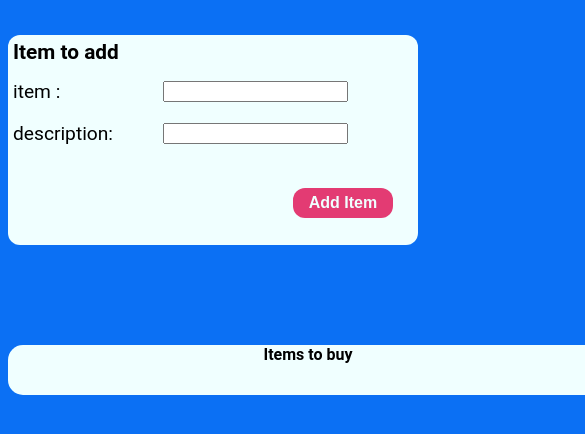
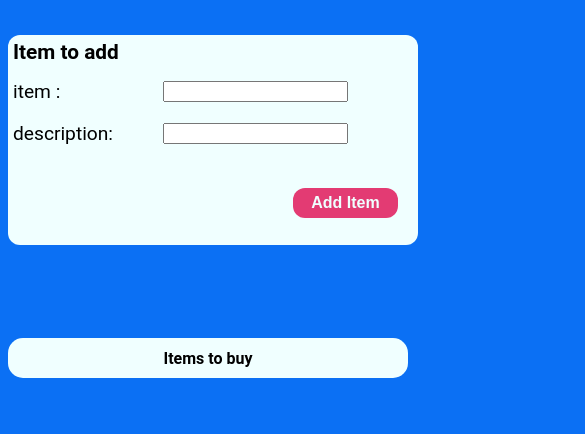
Before and after one commit to sthe0016/shoppingWebApp, a plain HTML site: page frontend/html/main.html in a window 390 px wide. Shown: the part 70-504 px from the top of the page, 585 px wide, since content can reach past the window. Drawn offline with nearby package versions, Linux system fonts and the light colour scheme; no server answers.

Commit message:
Made changes to css to adjust to small screens for main.html. Specifically the heading of items to buy

```diff
--- a/frontend/html/main.html
+++ b/frontend/html/main.html
@@ -54,15 +54,12 @@
         </button>
     </div>
 
-    <div id = "itemHeading" style = "margin-top: 100px;
-        width: 600px;
-        height: 50px;
-        background-color: azure;
-        border-radius: 15px;
-        text-align: center;
-        vertical-align: middle;">
+    <div id = "itemHeading" class = "main-items-to-buy">
+        <div class = "heading-style">
             <h4> Items to buy </h4>
+         </div>
     </div>
+
 
     <script src = "https://cdn.jsdelivr.net/npm/axios/dist/axios.min.js"> </script>
     <script src="../JavaScript/main.js"></script>
--- a/frontend/styles.css
+++ b/frontend/styles.css
@@ -84,11 +84,28 @@ body.common-body{
     margin-left: 70%;
     margin-top: 10% ;
     border-radius: 12px;
-    width: 100px;
+    width: 105px;
     height: 30px;
     border: white;
     font-size: medium;
     color: azure;
+}
+
+.main-items-to-buy{
+    margin-top: 11vh;
+    width: 400px;
+    margin-left: auto;
+    margin-right: auto;
+}
+
+.main-items-to-buy .heading-style{
+    display: flex;
+    background-color: azure;
+    height: 40px;
+    border-radius: 15px;
+    justify-content: center;
+    align-items: center;
+
 }
 
 @media(min-width: 1300px) { /* media query to adjust the contents of the page depending on the screen size. The following code only applies to screen width sizes >= 1300px */
```
